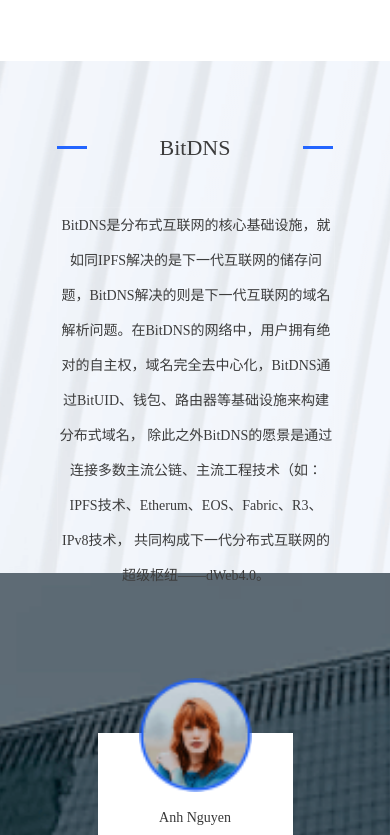
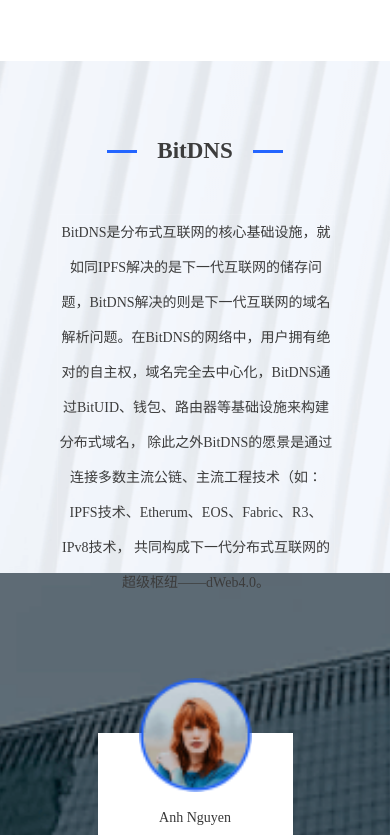
Before and after one commit to nb-web/websit-bitDNS, a Nuxt app: page / in a window 390 px wide. Shown: the part 869-1704 px from the top of the page. Built offline with nearby package versions, Linux system fonts and the light colour scheme.

Commit message:
首页tit修改

```diff
--- a/pages/index.vue
+++ b/pages/index.vue
@@ -60,15 +60,14 @@
       </div>
     </div>
 
+    <BlockTit text="BITDNS Tech Tree" />
     <div class="BITDNS common_container">
-      <BlockTit text="BITDNS Tech Tree" />
       <img class="Tree h5" src="/imges/index/index_tree.png" alt />
       <img class="Tree web" src="/imges/index/index_tree.png" alt />
     </div>
 
+    <BlockTit text="BITDNS 技术优势" />
     <div class="jishu">
-      <BlockTit text="BITDNS 技术优势" />
-
       <div class="list common_container">
         <div class="swiperList h5">
           <el-carousel
@@ -173,9 +172,8 @@
       </div>
     </div>
     <!-- BitDNS路线图 -->
-
+    <BlockTit text="BitDNS 路线图" />
     <div class="route">
-      <BlockTit text="BitDNS 路线图" />
       <div class="chart common_container chartMediaWidth">
         <!--时间线-->
         <div class="timeLine">
@@ -207,9 +205,8 @@
       </div>
     </div>
 
+    <BlockTit text="新闻资讯" />
     <div class="news common_container">
-      <BlockTit text="新闻资讯" />
-
       <div class="newsContent">
         <div class="news_left">
           <div class="day1">
@@ -1321,34 +1318,34 @@
       background-size: cover;
       padding: 11px 57px 0;
       box-sizing: border-box;
-      .tit {
-        display: flex;
-        align-items: center;
-        justify-content: center;
-        font-size: 22px;
-        font-family: PingFangSC-Semibold, PingFang SC;
-        font-weight: 400;
-        color: #3c3c3c;
-      }
+      // .tit {
+      //   display: flex;
+      //   align-items: center;
+      //   justify-content: center;
+      //   font-size: 22px;
+      //   font-family: PingFangSC-Semibold, PingFang SC;
+      //   font-weight: 400;
+      //   color: #3c3c3c;
+      // }
       .centens {
         border: 1px solid rgba(255, 255, 255, 0.1);
       }
-      p {
-        // width: 867px;
-        margin: 0 auto;
-        text-align: center;
-        font-size: 22px;
-        font-family: PingFangSC-Regular, PingFang SC;
-        font-weight: 400;
-        color: #3c3c3c;
-        line-height: 35px;
-      }
-      i {
-        display: inline-block;
-        width: 30px;
-        height: 3px;
-        background: #2365ff;
-      }
+      // p {
+      //   // width: 867px;
+      //   margin: 0 auto;
+      //   text-align: center;
+      //   font-size: 22px;
+      //   font-family: PingFangSC-Regular, PingFang SC;
+      //   font-weight: 400;
+      //   color: #3c3c3c;
+      //   line-height: 35px;
+      // }
+      // i {
+      //   display: inline-block;
+      //   width: 30px;
+      //   height: 3px;
+      //   background: #2365ff;
+      // }
     }
 
     .swipe {
```
